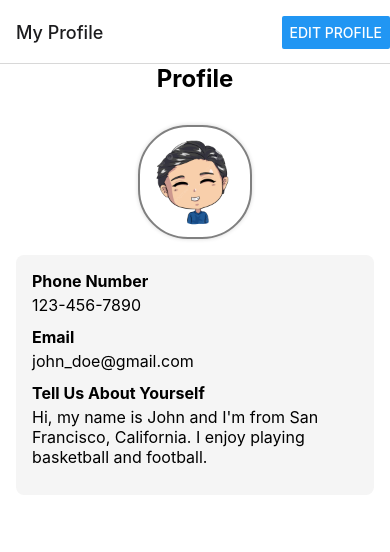
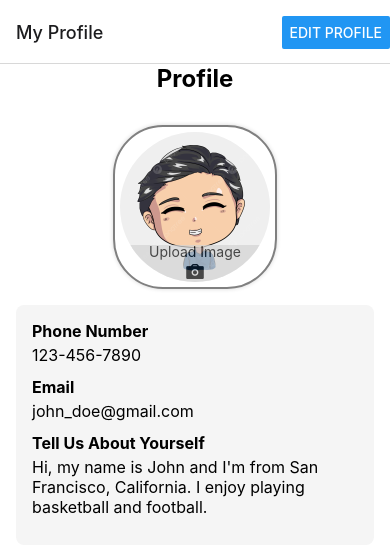
Before and after one commit to edmundj0/profile-page-react-native, a React Native app: screen / in a window 390 px wide. Shown: the top 552 px of the page. Built offline with nearby package versions, Linux system fonts and the light colour scheme.

Commit message:
allow user to change profile picture

```diff
--- a/package.json
+++ b/package.json
@@ -13,6 +13,7 @@
     "@react-navigation/native": "^6.1.7",
     "@react-navigation/stack": "^6.3.17",
     "expo": "~48.0.18",
+    "expo-image-picker": "^14.3.1",
     "expo-splash-screen": "~0.18.2",
     "expo-status-bar": "~1.4.4",
     "react": "18.2.0",
--- a/src/screens/ProfilePage.js
+++ b/src/screens/ProfilePage.js
@@ -1,13 +1,25 @@
-import { SafeAreaView, View, Text, StyleSheet, Image } from 'react-native';
+import { SafeAreaView, View, Text, StyleSheet, Image, TouchableOpacity } from 'react-native';
 import ProfileContext from '../context/context';
-import { useContext } from 'react';
+import { useContext, useEffect, useState } from 'react';
+import { AntDesign } from '@expo/vector-icons';
+import * as ImagePicker from 'expo-image-picker';
 
 const ProfilePage = ({ navigation }) => {
+    const [image, setImage] = useState(null)
     const { phoneNumber, email, about } = useContext(ProfileContext);
 
-    const handleEditProfile = () => {
-        navigation.navigate('EditProfile');
-    };
+    const addImage = async () => {
+        let _image = await ImagePicker.launchImageLibraryAsync({
+            mediaTypes: ImagePicker.MediaTypeOptions.Images,
+            allowsEditing: true,
+            aspect: [4, 3],
+            quality: 1,
+        });
+        if (!_image.canceled) {
+            setImage(_image.uri)
+        }
+    }
+
 
     return (
         <SafeAreaView style={styles.container}>
@@ -16,10 +28,19 @@ const ProfilePage = ({ navigation }) => {
             <View style={styles.profileContainer}>
                 <View style={styles.avatarContainer}>
                     <View style={styles.imageContainer}>
-                        <Image
+                        {!image && <Image
                             style={styles.avatarImage}
                             source={require('../assets/default_avatar.png')}
-                        />
+                        />}
+                        {
+                            image && <Image source={{ uri: image }} style={{ width: 200, height: 200 }} />
+                        }
+                        <View style={styles.uploadBtnContainer}>
+                            <TouchableOpacity onPress={addImage} style={styles.uploadBtn} >
+                                <Text>{image ? 'Edit' : 'Upload'} Image</Text>
+                                <AntDesign name="camera" size={20} color="black" />
+                            </TouchableOpacity>
+                        </View>
                     </View>
                 </View>
 
@@ -67,10 +88,13 @@ const styles = StyleSheet.create({
         elevation: 5,
     },
     imageContainer: {
-        width: 100,
-        height: 100,
-        borderRadius: 50,
-        overflow: 'hidden',
+        elevation:5,
+        height:150,
+        width:150,
+        backgroundColor:'#efefef',
+        position:'relative',
+        borderRadius:999,
+        overflow:'hidden',
     },
     avatarImage: {
         width: '100%',
@@ -99,6 +123,23 @@ const styles = StyleSheet.create({
         marginBottom: 16,
         textAlign: 'center',
     },
+    uploadBtnContainer: {
+        position: 'absolute',
+        right: 0,
+        bottom: 0,
+        backgroundColor: 'lightgrey',
+        width: '100%',
+        height: '25%',
+        alignItems: 'center',
+        justifyContent: 'center',
+        opacity: 0.7,
+        borderRadius: 8,
+    },
+    uploadBtn: {
+        display: 'flex',
+        alignItems: 'center',
+        justifyContent: 'center',
+    }
 });
 
 export default ProfilePage;
```
Also changed, not shown: 1 other file (tests, documents, lock files or other folders).
